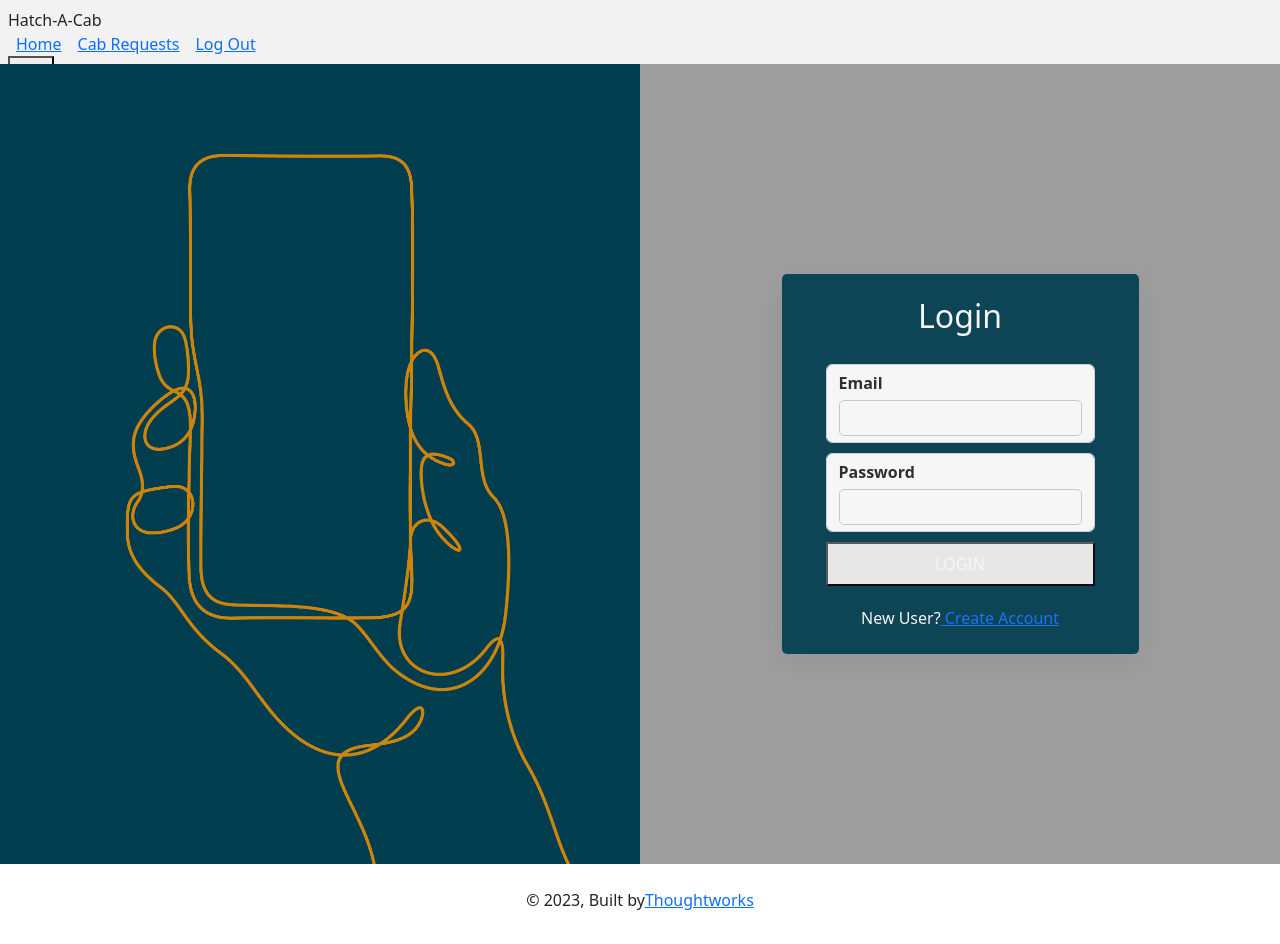
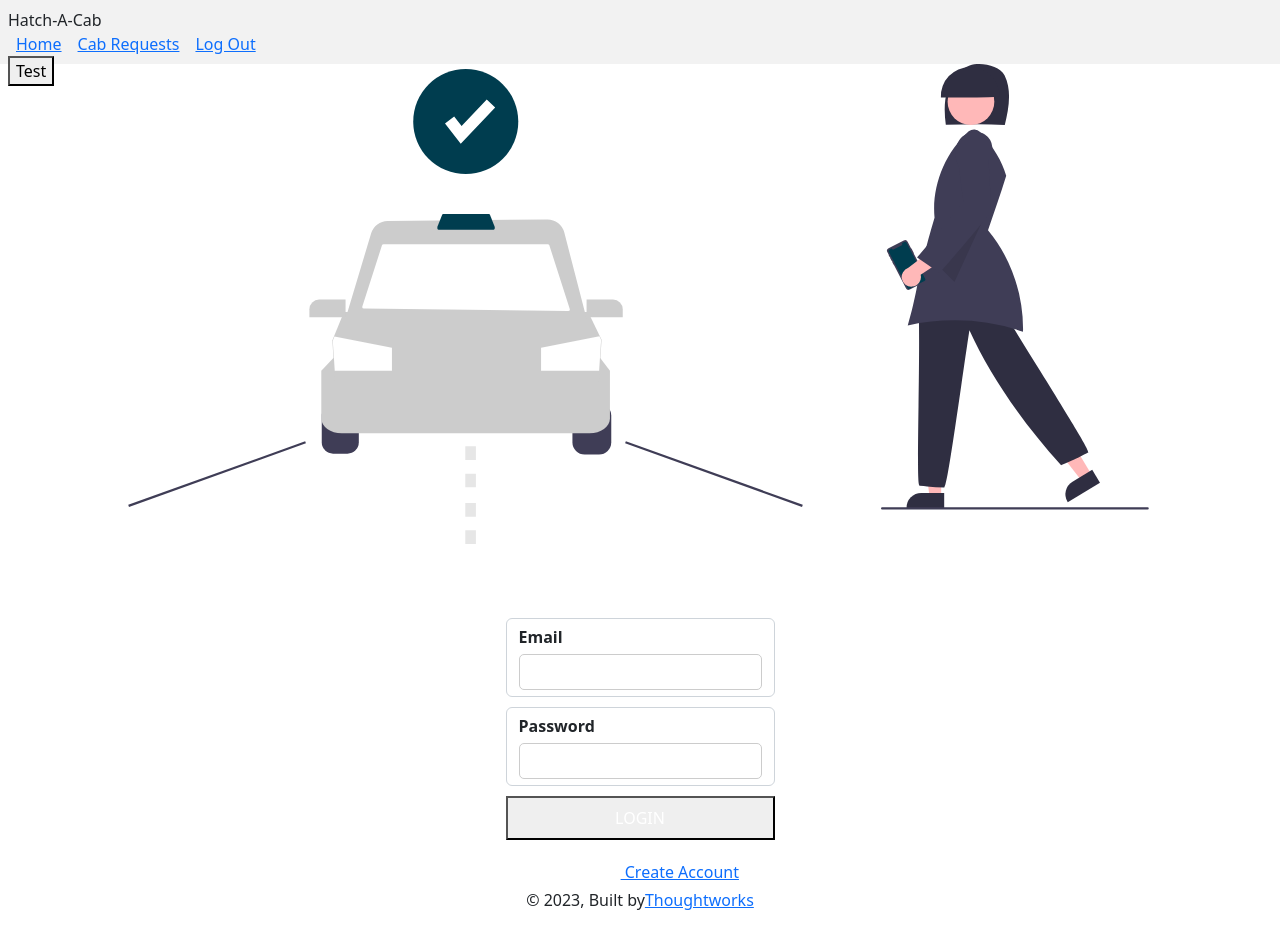
Before and after one commit to UI-GGN/CBP3-React-Rebels, a React (Create React App) app: page / in a window 1280 px wide. Built offline with nearby package versions, Linux system fonts and the light colour scheme.

Commit message:
[Gunjan/Hariom] Refactor. Login page

```diff
--- a/src/pages/Login.js
+++ b/src/pages/Login.js
@@ -31,8 +31,10 @@ const Login = (props) => {
   };
 
   return (
-    <div className="login-background">
-      <div className="leftWindow"></div>
+    <div className="login flex items-center justify-center">
+      <div className="left-section">
+        <span className="ride-svg"></span>
+      </div>
       <div className="tw-container-style form px-4 py-2">
         <h2 className="form-header">Login</h2>
         <Form
--- a/src/styles/pages/Login.scss
+++ b/src/styles/pages/Login.scss
@@ -1,14 +1,19 @@
-.login-background {
-  background-image: url(http://localhost:3000/static/media/tw_illustration_12.8fcee47….jpg);
-  background-size: 100vw 100vh;
+.login {
   height: 100vh;
   width: 100vw;
-  display: grid;
-  grid-template-columns: 1fr 1fr;
+}
+.left-section {
+  display: flex;
   justify-content: center;
-  flex-direction: row;
+  align-items: center;
 }
-
+.ride-svg {
+  background-image: url(../../assets/ride.svg);
+  background-repeat: no-repeat;
+  background-size: contain;
+  height: 30rem;
+  width: 80%;
+}
 .tw-container-style {
   display: flex;
   flex-direction: column;
@@ -17,7 +22,6 @@
 }
 
 .form-header {
-  margin-top: 15px;
   color: white;
 }
 
@@ -29,9 +33,4 @@ h1 {
   color: darkcyan;
 }
 .form {
-  background-color: #003d4f;
-  opacity: 0.91;
-  overflow: hidden;
-  border-radius: 5px;
-  box-shadow: rgba(100, 100, 111, 0.2) 0px 7px 29px 0px;
 }
```
Also changed, not shown: src/assets/ride.svg (added).
